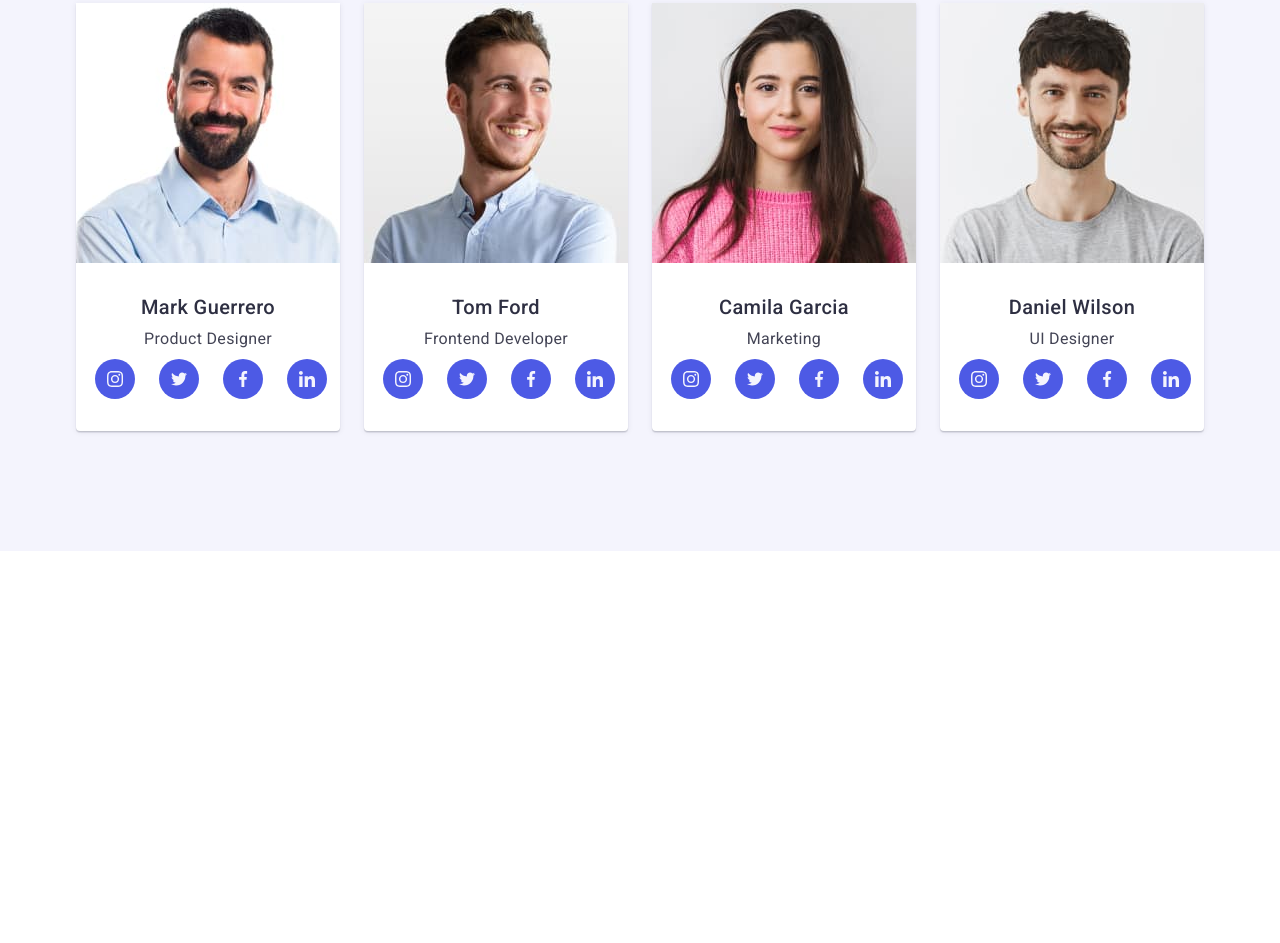
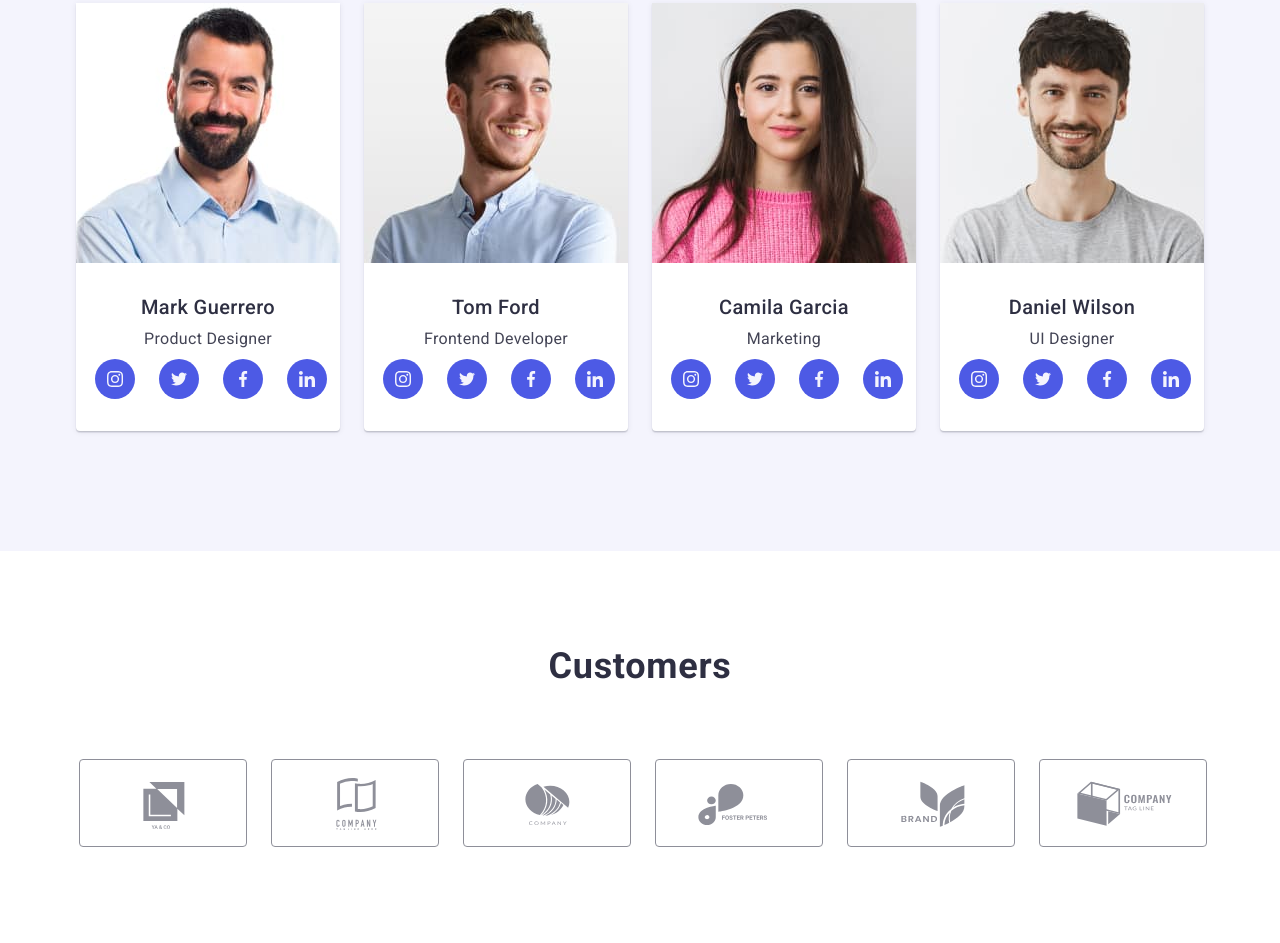
Before and after one commit to AndriiKusiak/goit-markup-hw-06, a plain HTML site: page index.html in a window 1280 px wide. Shown: the part 1249-2192 px from the top of the page. Before the commit the page ends 1800 px from the top, so only its background shows below. Drawn offline with nearby package versions, Linux system fonts and the light colour scheme.

Commit message:
customersSection

```diff
--- a/css/styles.css
+++ b/css/styles.css
@@ -45,7 +45,7 @@ body {
 
 img {
   display: block;
-  max-width: 100%;
+  /* max-width: 100%; */
 }
 
 .link {
@@ -296,11 +296,9 @@ img {
   justify-content: center;
 }
 
-/* .team-img {
-  margin: 0 auto;
-} */
-
 .team-list-img-item {
+  width: 100%;
+  max-width: 264px;
   background-color: var(--white-color);
   width: 100%;
   border-radius: 0px 0px 4px 4px;
@@ -367,7 +365,8 @@ img {
 /* -----CUSTOMERS---------- */
 
 .customers-section {
-  padding: 120px 0;
+  padding: 96px 0;
+  /* padding: 120px 0; */
 }
 
 .customers-title {
@@ -384,17 +383,19 @@ img {
 
 .customers-list {
   display: flex;
-  gap: 24px;
+  flex-wrap: wrap;
+  gap: 16px;
 }
 
 .customers-item {
   height: 88px;
-  width: calc((100% - 120px) / 6);
+  width: calc((100% - 16px) / 2);
 }
 
 .customers-link {
   display: flex;
   width: 100%;
+  max-width: 190px;
   height: 100%;
   border: 1px solid #8e8f99;
   border-radius: 4px;
@@ -898,6 +899,14 @@ a {
   .team-list-img-item {
     width: calc((100% - 24px) / 2);
   }
+
+  .customers-list {
+    gap: 72px 24px;
+  }
+
+  .customers-item {
+    width: calc((100% - 48px) / 3);
+  }
 }
 
 @media screen and (min-width: 1158px) {
@@ -973,4 +982,12 @@ a {
   .team-list-img-item {
     width: calc((100% - 72px) / 4);
   }
+
+  .customers-list {
+    gap: 24px;
+  }
+
+  .customers-item {
+    width: calc((100% - 120px) / 6);
+  }
 }
--- a/index.html
+++ b/index.html
@@ -335,7 +335,7 @@
         </div>
       </section>
 
-      <!-- <section class="customers-section">
+      <section class="customers-section">
         <div class="container">
           <h2 class="customers-title">Customers</h2>
           <ul class="customers-list list">
@@ -383,7 +383,7 @@
             </li>
           </ul>
         </div>
-      </section> -->
+      </section>
     </main>
     <!-- <footer class="footer">
       <div class="container footer-container">
```
